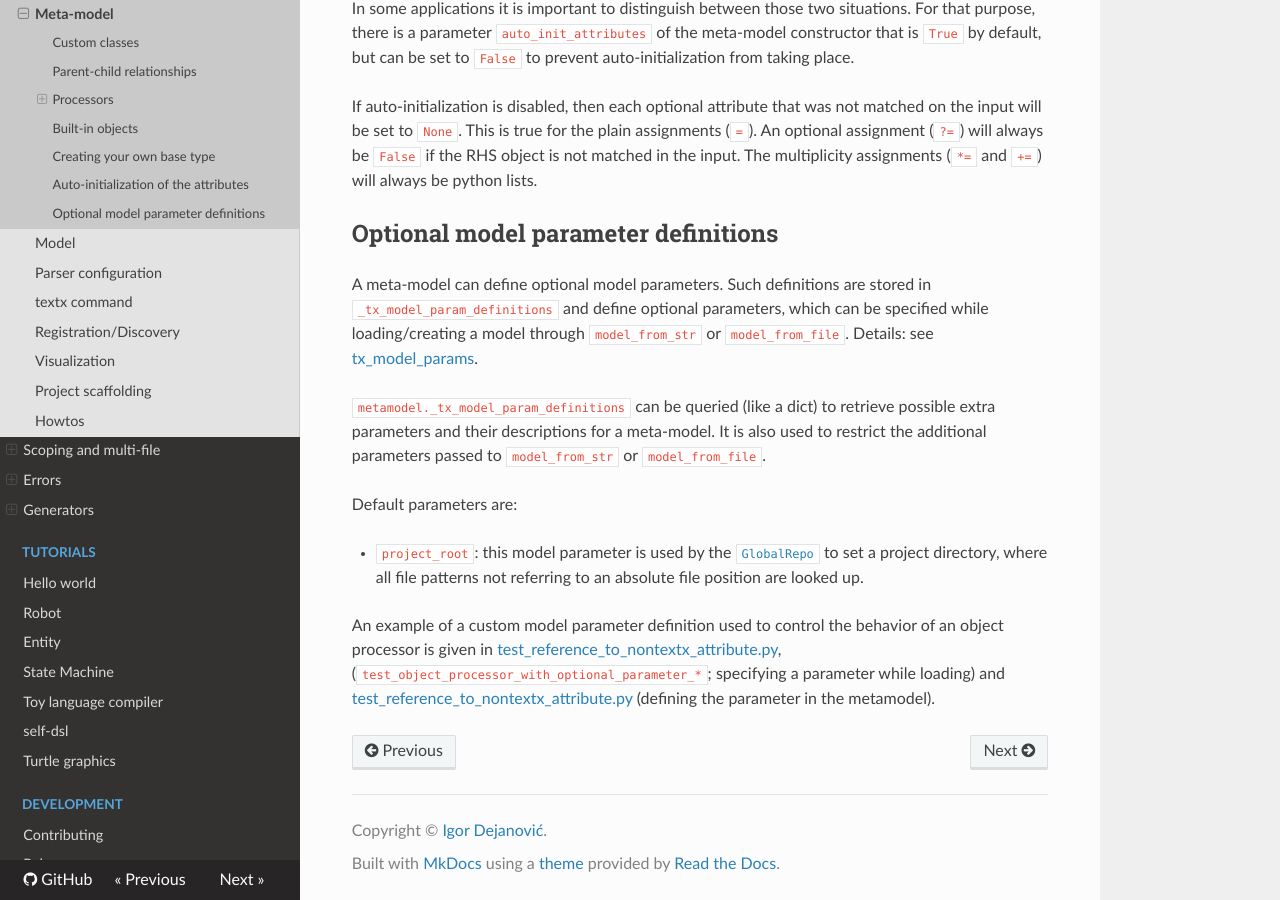
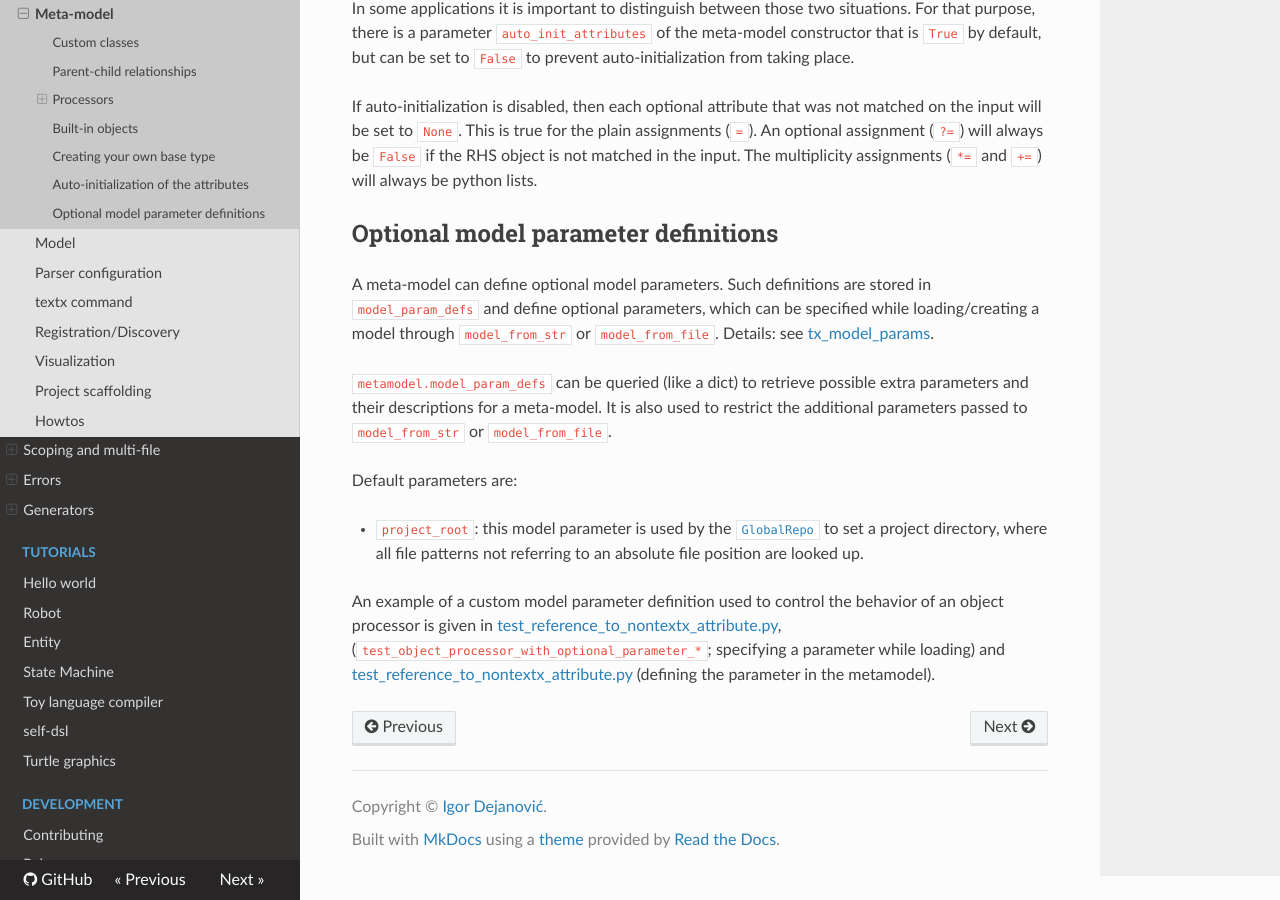
Before and after one commit to textX/textX, an MkDocs documentation site: the page built from docs/metamodel.md, in a window 1280 px wide and 900 px high, scrolled down 6121 px. Built offline with MkDocs 1.6.1, drawn with Linux system fonts in a browser that asks for light colours; nearby versions of some CDN libraries; comment, search, counter and statistics services are not loaded.

Commit message:
Change _tx_model_param_defition -> model_param_defs

```diff
--- a/docs/metamodel.md
+++ b/docs/metamodel.md
@@ -335,15 +335,15 @@ RHS object is not matched in the input. The multiplicity assignments (`*=` and
 
 ## Optional model parameter definitions
 
-A meta-model can define optional model parameters. Such definitions
-are stored in `_tx_model_param_definitions` and define optional parameters,
-which can be specified while loading/creating a model through `model_from_str`
-or `model_from_file`. Details: see [tx_model_params](model.md#_tx_model_params).
+A meta-model can define optional model parameters. Such definitions are stored
+in `model_param_defs` and define optional parameters, which can be specified
+while loading/creating a model through `model_from_str` or `model_from_file`.
+Details: see [tx_model_params](model.md#_tx_model_params).
 
-`metamodel._tx_model_param_definitions` can be queried (like a dict) to
-retrieve possible extra parameters and their descriptions for a meta-model.
-It is also used to restrict the additional parameters passed to
-`model_from_str` or `model_from_file`.
+`metamodel.model_param_defs` can be queried (like a dict) to retrieve possible
+extra parameters and their descriptions for a meta-model. It is also used to
+restrict the additional parameters passed to `model_from_str` or
+`model_from_file`.
 
 Default parameters are:
 
```
Also changed, not shown: CHANGELOG.md (+2 -0 lines), docs/model.md (+3 -3 lines), 3 other files.
